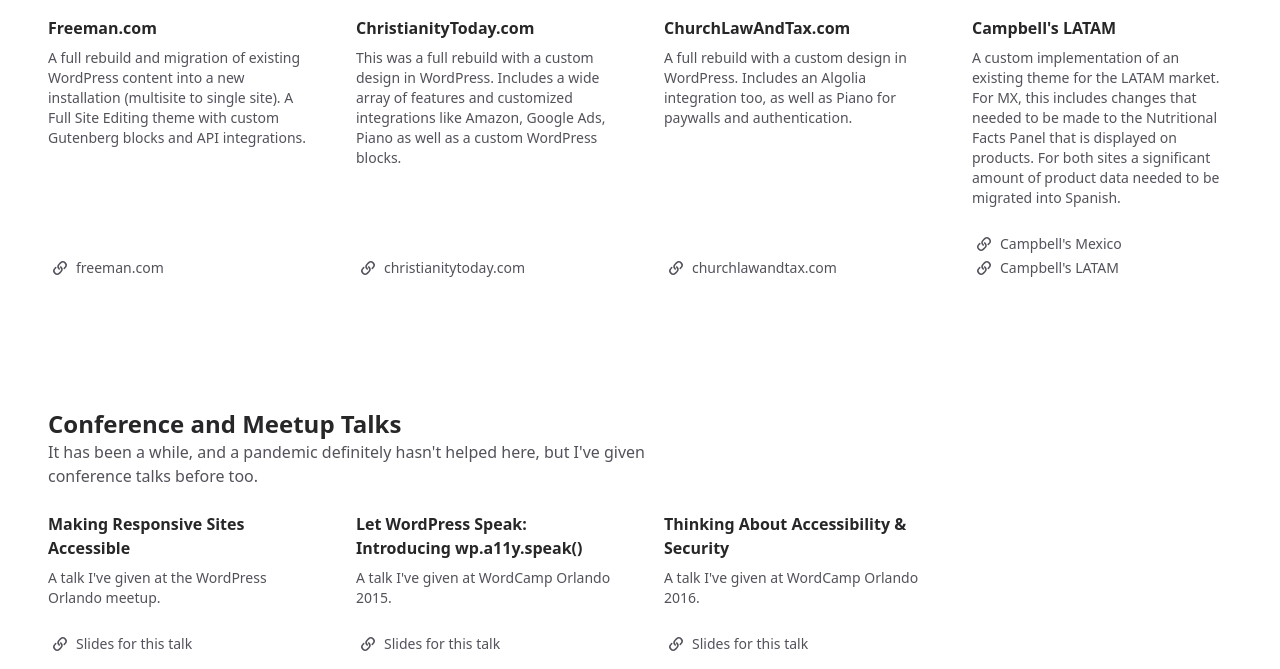
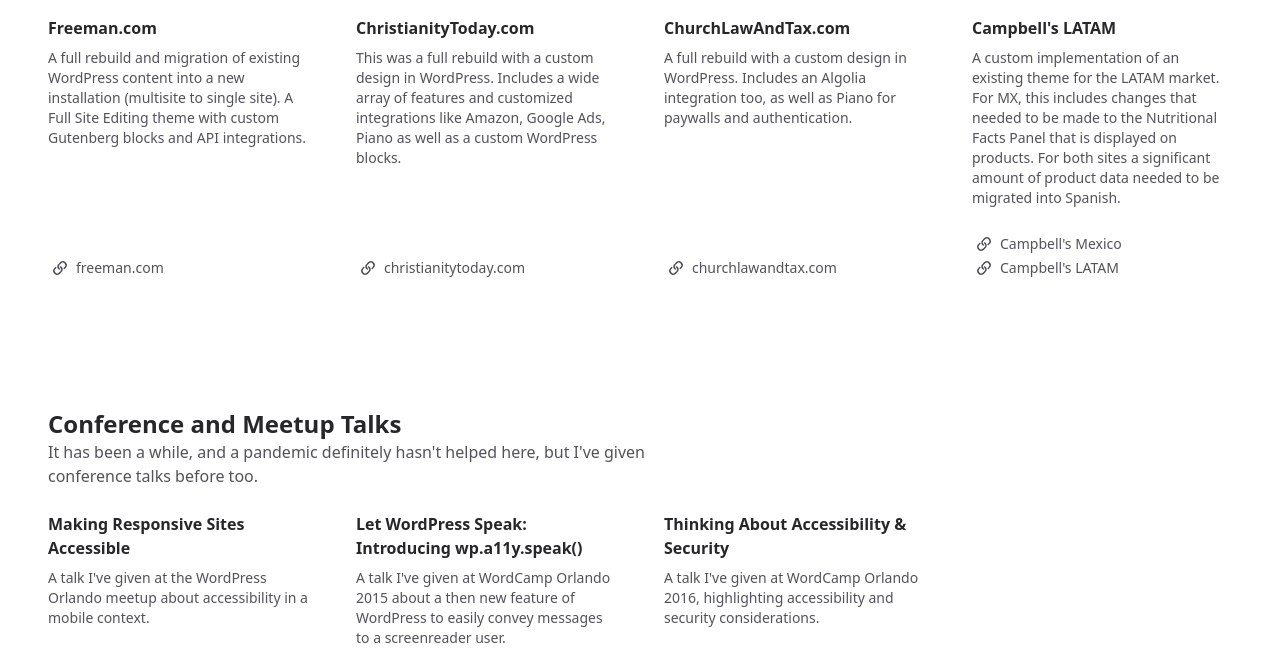
Before and after one commit to Cheffheid/cheffheid.github.io, a plain HTML site: page index.html in a window 1280 px wide. Shown: the part 1032-1701 px from the top of the page. Drawn offline with nearby package versions, Linux system fonts and the light colour scheme.

Commit message:
Add some additional context to talks

```diff
--- a/index.html
+++ b/index.html
@@ -401,7 +401,8 @@
                   <p
                     class="relative z-10 mt-2 text-sm text-zinc-600 dark:text-zinc-400"
                   >
-                    A talk I've given at the WordPress Orlando meetup.
+                    A talk I've given at the WordPress Orlando meetup about
+                    accessibility in a mobile context.
                   </p>
                 </div>
                 <p
@@ -433,7 +434,9 @@
                   <p
                     class="relative z-10 mt-2 text-sm text-zinc-600 dark:text-zinc-400"
                   >
-                    A talk I've given at WordCamp Orlando 2015.
+                    A talk I've given at WordCamp Orlando 2015 about a then new
+                    feature of WordPress to easily convey messages to a
+                    screenreader user.
                   </p>
                 </div>
                 <p
@@ -464,7 +467,8 @@
                   <p
                     class="relative z-10 mt-2 text-sm text-zinc-600 dark:text-zinc-400"
                   >
-                    A talk I've given at WordCamp Orlando 2016.
+                    A talk I've given at WordCamp Orlando 2016, highlighting
+                    accessibility and security considerations.
                   </p>
                 </div>
                 <p
```
